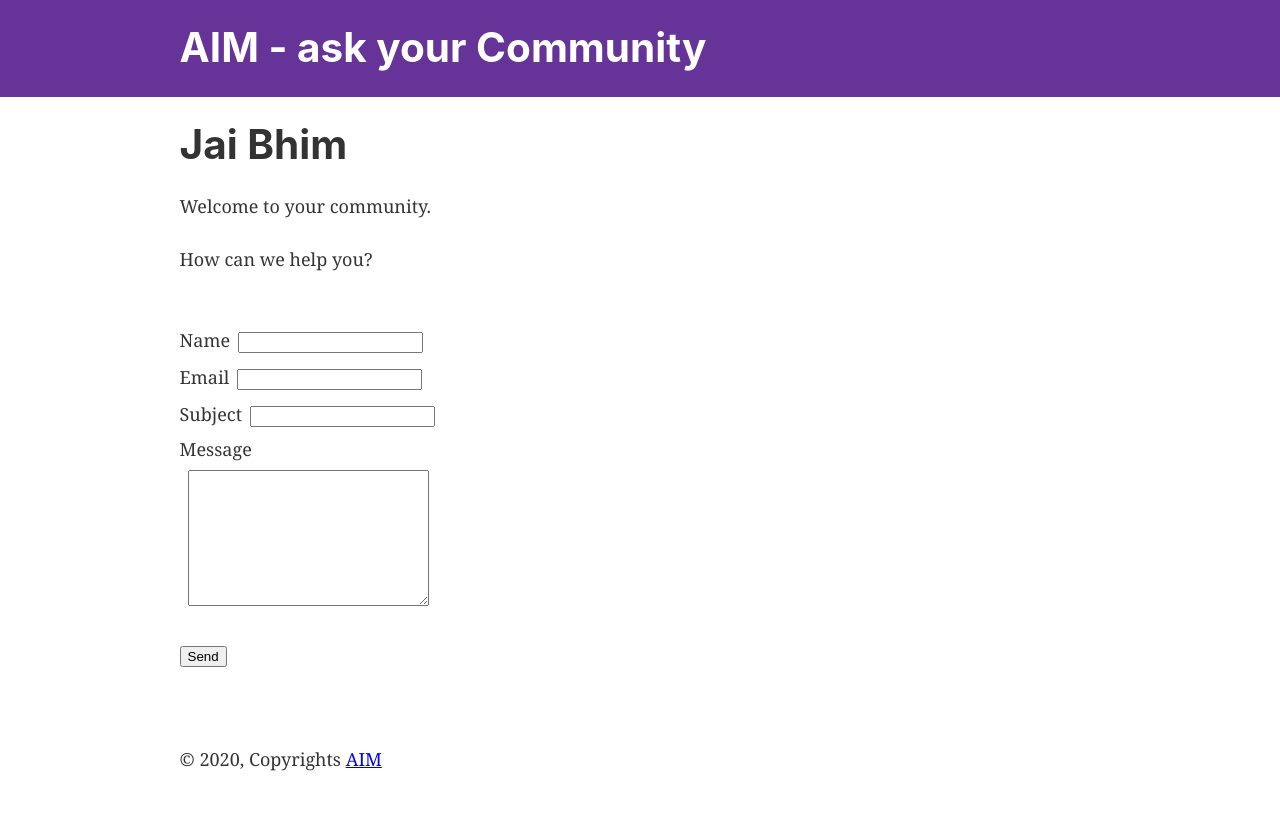
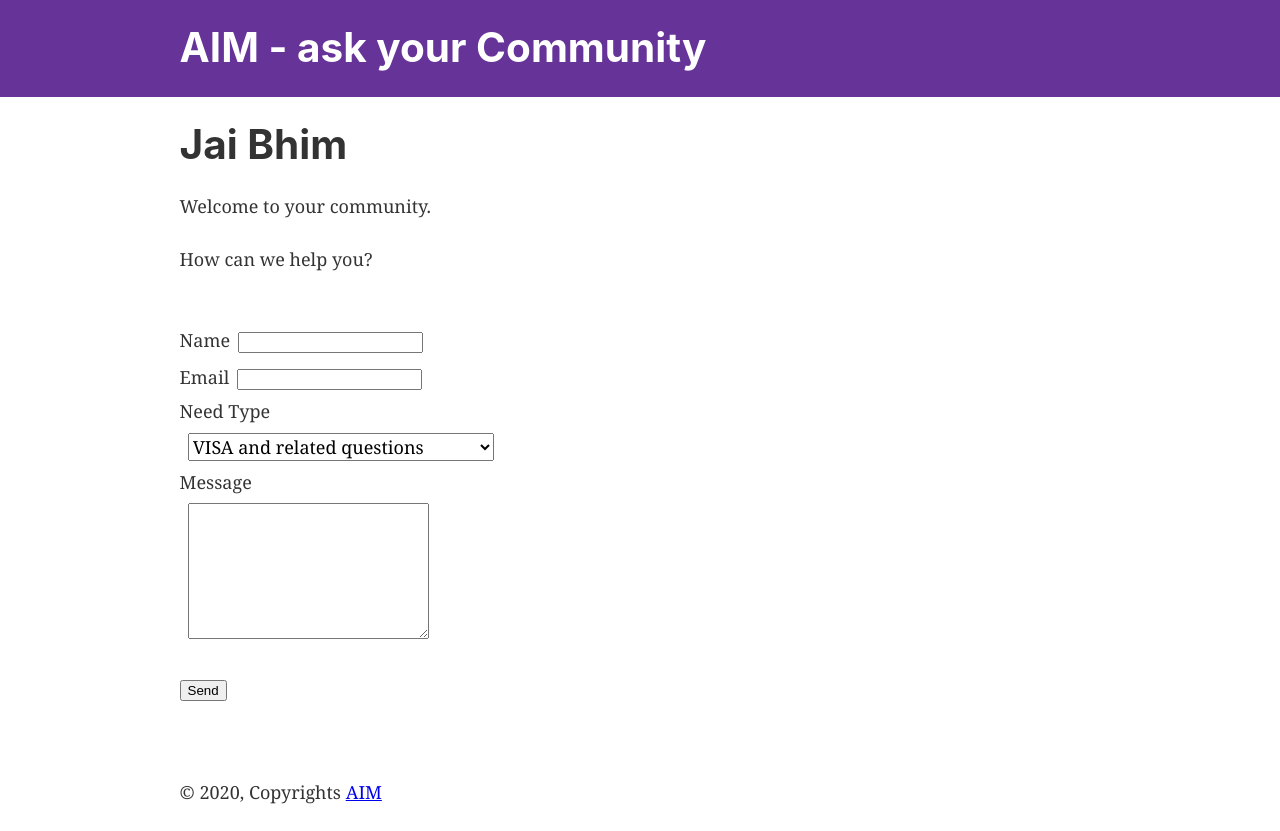
Before and after one commit to kapilkamble/aim-ayc, a Gatsby site: page / in a window 1280 px wide. Before the commit the page ends 800 px from the top, so only its background shows below. Built offline with nearby package versions, Linux system fonts and the light colour scheme; Gatsby itself is replaced by a stand-in of ours.

Commit message:
need types added

```diff
--- a/src/components/contact.js
+++ b/src/components/contact.js
@@ -17,10 +17,21 @@ const Contact = () => {
                 Email
                 <input type="email" name="email" id="email" />
             </label>
-            <label>
+            {/* <label>
                 Subject
                 <input type="text" name="subject" id="subject" />
-            </label>
+            </label> */}
+            <br/>
+            <label>
+                Need Type
+          <select>
+            <option value="VISA">VISA and related questions</option>
+            <option value="Job">Job and career related queries</option>
+            <option value="Property">Property and related queries</option>
+            <option value="Business">Financial/Business Opportunities</option>
+            <option value="Others">Social needs</option>
+          </select>
+        </label>
             <label>
                 Message <br/>
                 <textarea name="message" id="message" rows="5" />
--- a/src/components/layout.js
+++ b/src/components/layout.js
@@ -37,7 +37,7 @@ const Layout = ({ children }) => {
         <footer>
           © {new Date().getFullYear()}, Copyrights
           {` `}
-          <a href="https://www.aim.org">AIM</a>
+          <a href="http://www.ambedkarmission.net/">AIM</a>
         </footer>
       </div>
     </>
```
